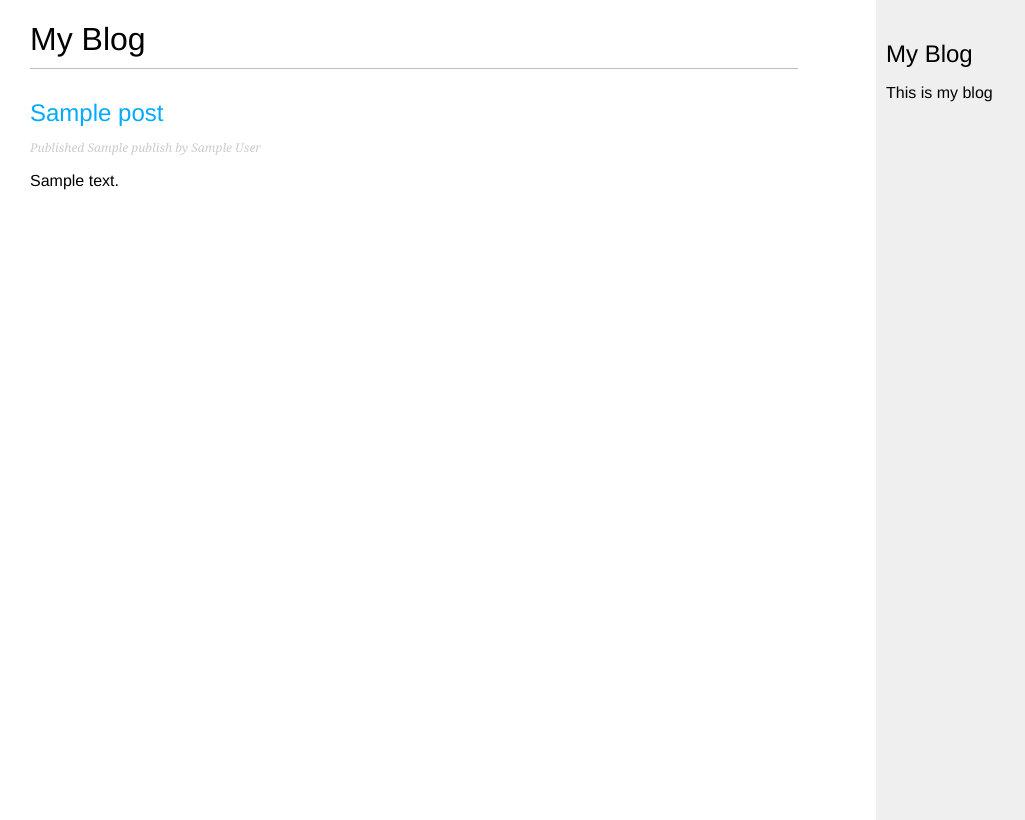
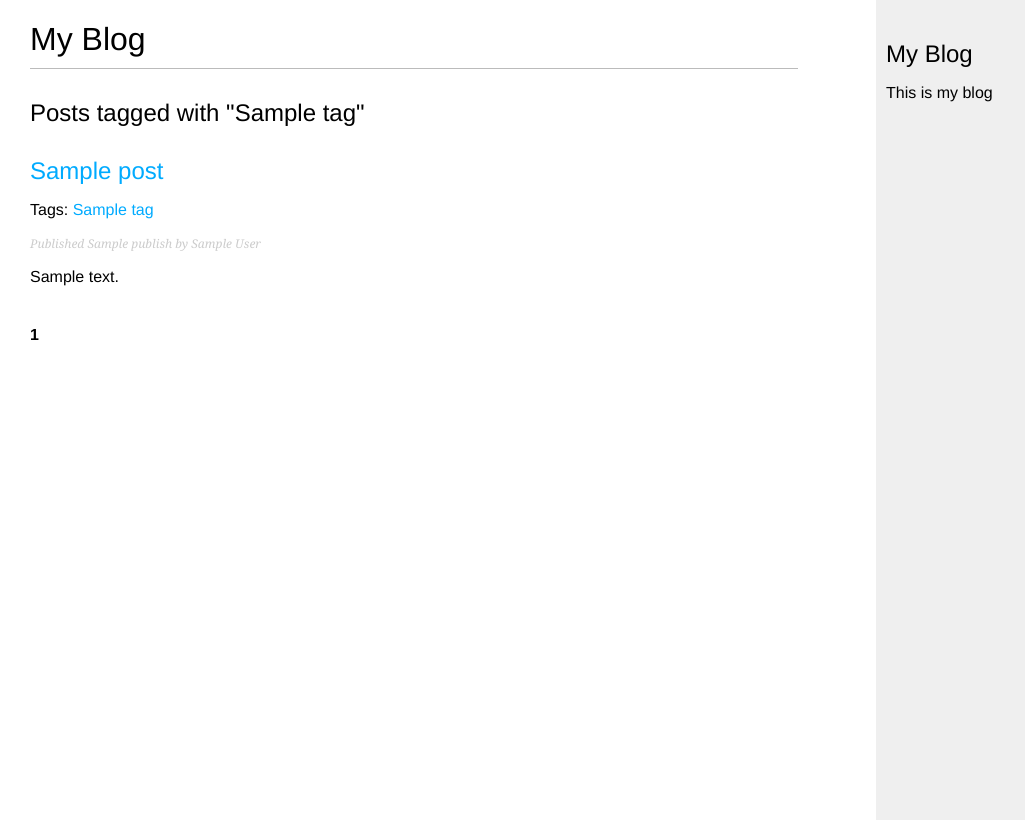
Before and after one commit to MrLalala/Djang-Study2, a Django app: template templates/blog/post/list.html in a window 1280 px wide. Shown: the whole page, without its empty margins (0-1025 px from the left). Run offline with Django 3.2, Linux system fonts and the light colour scheme; the template is opened without the code that fills it: most values are stand-ins (such as "Sample title", 1, 10 or a date in 2020).

Commit message:
添加标签显示。标签app来自于第三方应用。主要修改了blog/views,blog/models,blog/urls,以及对应的模板和settings

```diff
--- a/blog/models.py
+++ b/blog/models.py
@@ -5,6 +5,7 @@ from django.db import models
 from django.utils import timezone
 from django.contrib.auth.models import User
 from django.core.urlresolvers import reverse
+from taggit.managers import TaggableManager
 
 
 class PublishManager(models.Manager):
@@ -32,6 +33,7 @@ class Post(models.Model):
                               default='draft')
     objects = models.Manager()
     published = PublishManager()
+    tags = TaggableManager()
 
     class Meta:
         ordering = ('-publish',)
--- a/blog/urls.py
+++ b/blog/urls.py
@@ -4,8 +4,9 @@ from django.conf.urls import url
 
 urlpatterns = [
     url(r'^index/$', views.index, name='index'),
-    # url(r'^$', views.post_list, name='post_list'),
-    url(r'^$', views.PostView.as_view(), name='post_list'),
+    url(r'^$', views.post_list, name='post_list'),
+    url(r'^tag/(?P<tag_slug>[-\w]+)/$', views.post_list, name='post_list_by_tag'),
+    # url(r'^$', views.PostView.as_view(), name='post_list'),
     url(r'^(?P<year>\d{4})/(?P<month>\d{2})/(?P<day>\d{2})/(?P<post>[-\w]+)/$',
         views.post_detail, name='post_detail'),
     url(r'^(?P<post_id>\d+)/share/$', views.post_share, name='post_share')
--- a/study/settings.py
+++ b/study/settings.py
@@ -40,6 +40,7 @@ INSTALLED_APPS = [
     'django.contrib.messages',
     'django.contrib.staticfiles',
     'blog',
+    'taggit',
 ]
 
 MIDDLEWARE = [
--- a/templates/blog/post/list.html
+++ b/templates/blog/post/list.html
@@ -5,14 +5,28 @@ My Blog
 {% endblock %}
 {% block content %}
 <h1>My Blog</h1>
+    {% if tag %}
+        <h2>Posts tagged with "{{ tag.name }}"</h2>
+    {% endif %}
     {% for post in posts %}
         <h2>
             <a href="{{ post.get_absolute_url }}">{{ post.title }}</a>
         </h2>
+        <p class="tags">Tags:
+        {% for tag in post.tags.all %}
+            <a href="{% url 'blog:post_list_by_tag' tag.slug%}">
+            {{ tag.name }}
+            </a>
+            {% if not forloop.last %}
+            ,
+            {% endif %}
+        {% endfor %}
+
+        </p>
         <p class="date">Published {{ post.publish }} by {{ post.author }}</p>
 {#        truncatewords指定最多显示多少个字符,linebreaks指定将文本换行符转为html换行符#}
         {{ post.body|truncatewords:30|linebreaks }}
     {% endfor %}
-{#    {% include 'blog/post/pagination.html' with page=posts %}#}
-    {% include 'blog/post/pagination.html' with page=page_obj %}
+    {% include 'blog/post/pagination.html' with page=posts %}
+{#    {% include 'blog/post/pagination.html' with page=page_obj %}#}
 {% endblock %}
```
Also changed, not shown: blog/views.py (+13 -5 lines), blog/migrations/0003_post_tags.py (added), db.sqlite3.
